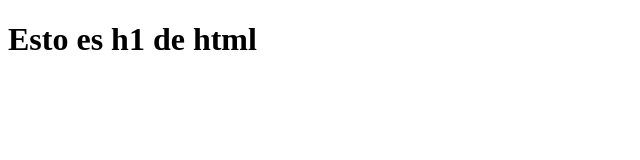
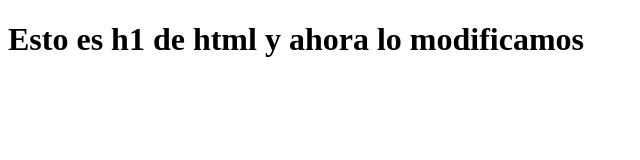
Before and after one commit to VannaNotGianna/primer-git, a plain HTML site: page index.html in a window 1280 px wide. Shown: the whole page, without its empty margins (0-640 px from the left). Drawn offline with Linux system fonts and the light colour scheme.

Commit message:
Agrega un poco mas al tag h1

```diff
--- a/index.html
+++ b/index.html
@@ -7,7 +7,7 @@
     </head>
 
     <body>
-        <h1>Esto es h1 de html</h1>
+        <h1>Esto es h1 de html y ahora lo modificamos</h1>
     </body>
 
 </html>
```
